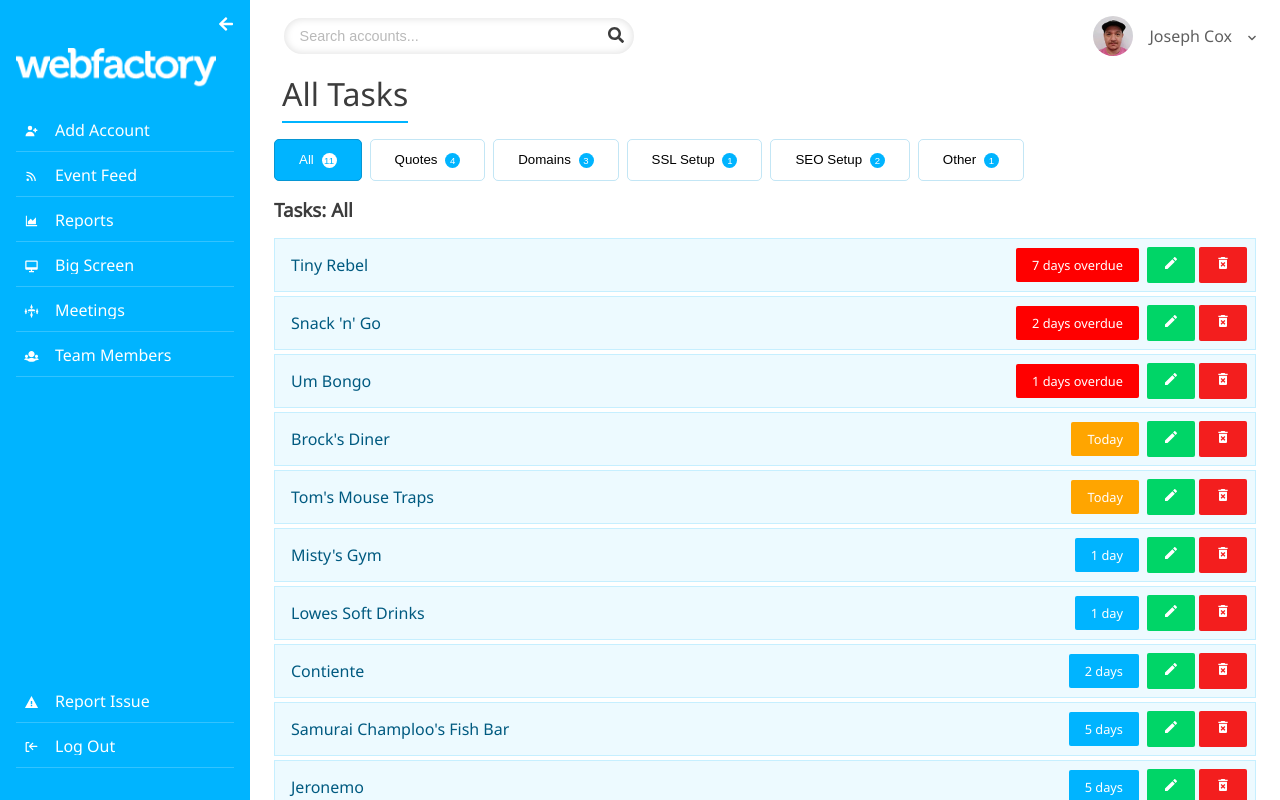
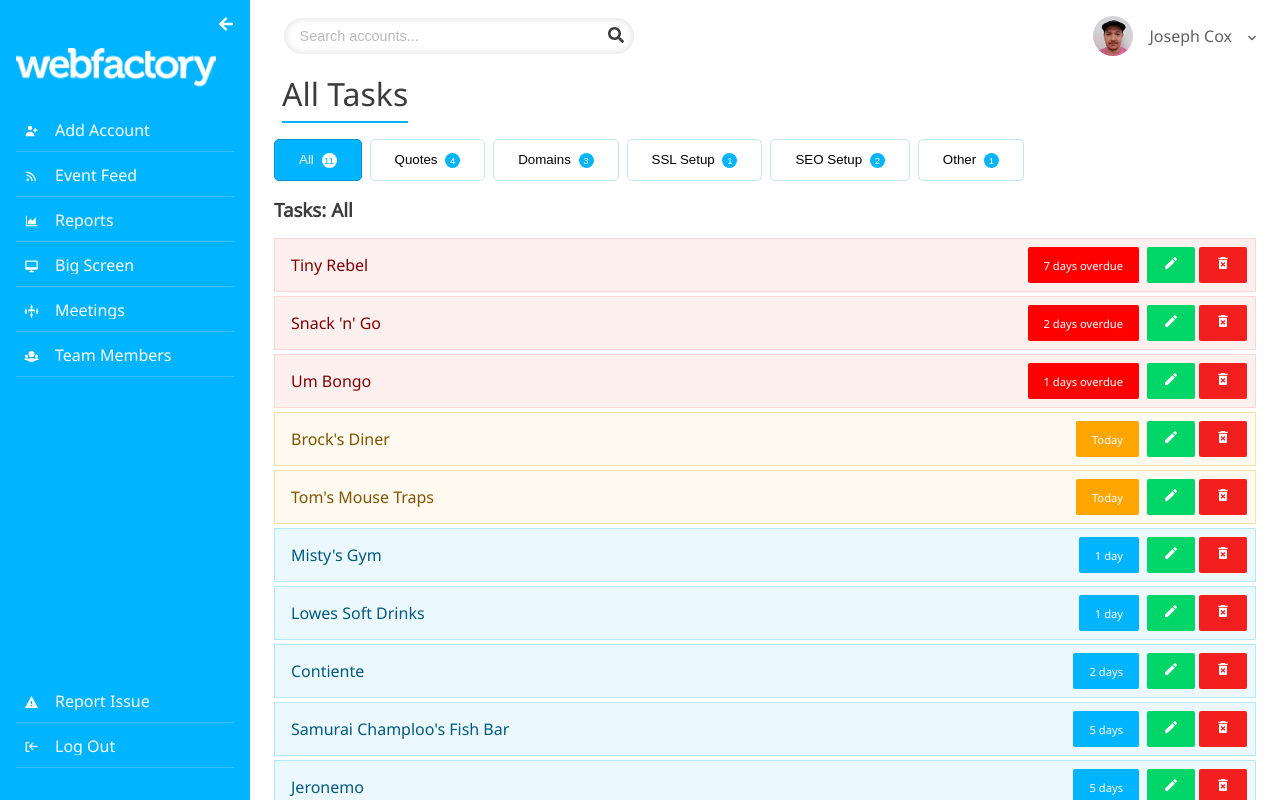
Before and after one commit to joejcox/workflow, a React (Create React App) app: page /user/all-tasks in a window 1280 px wide. Built offline with nearby package versions, Linux system fonts and the light colour scheme.

Commit message:
Added background colours to tasks based on due days. Decreased size in days due font

```diff
--- a/src/components/Tasks/TaskItem.js
+++ b/src/components/Tasks/TaskItem.js
@@ -5,7 +5,13 @@ import styles from "./TaskItem.module.scss";
 
 const TaskItem = ({ name, days, daysDue, overdue }) => {
   return (
-    <article className={styles.task}>
+    <article
+      className={`
+    ${styles.task}
+    ${daysDue === 0 ? `${styles.today}` : ""}
+    ${overdue === true ? `${styles.overdue}` : ""}
+    `}
+    >
       <Link to="/" className={styles.task_name}>
         {name}
       </Link>
--- a/src/components/Tasks/TaskItem.module.scss
+++ b/src/components/Tasks/TaskItem.module.scss
@@ -1,28 +1,62 @@
 .task {
   position: relative;
   display: flex;
-  align-items: center;
+  align-items: stretch;
   padding: 0.5rem 0.5rem 0.5rem 1rem;
-  background: #edfaff;
-  border: 1px solid #c6efff;
+  background: lighten(#00b4ff, 46%);
+  border: 1px solid lighten(#00b4ff, 35%);
   margin-bottom: 0.25rem;
 
   .task_name {
     flex: 1;
     text-decoration: none;
     color: darken(#00b4ff, 25%);
+    display: flex;
+    align-items: center;
 
     &:hover {
       color: #00b4ff;
     }
   }
 
+  &.overdue {
+    background: lighten(red, 47%);
+    border: 1px solid lighten(red, 42%);
+
+    .task_name {
+      flex: 1;
+      text-decoration: none;
+      color: darken(red, 25%);
+
+      &:hover {
+        color: red;
+      }
+    }
+  }
+
+  &.today {
+    background: lighten(orange, 47%);
+    border: 1px solid lighten(orange, 32%);
+
+    .task_name {
+      flex: 1;
+      text-decoration: none;
+      color: darken(orange, 25%);
+
+      &:hover {
+        color: orange;
+      }
+    }
+  }
+
   .task_days {
-    font-size: 0.8rem;
+    font-size: 0.7rem;
     padding: 0.5rem 1rem;
     background: #00b4ff;
     color: white;
     border-radius: 2px;
+    display: flex;
+    align-items: center;
 
     &.task_days__overdue {
       background: red;
```
Also changed, not shown: src/components/Tasks/Tasks.js (+10 -0 lines), todo.txt (added).
